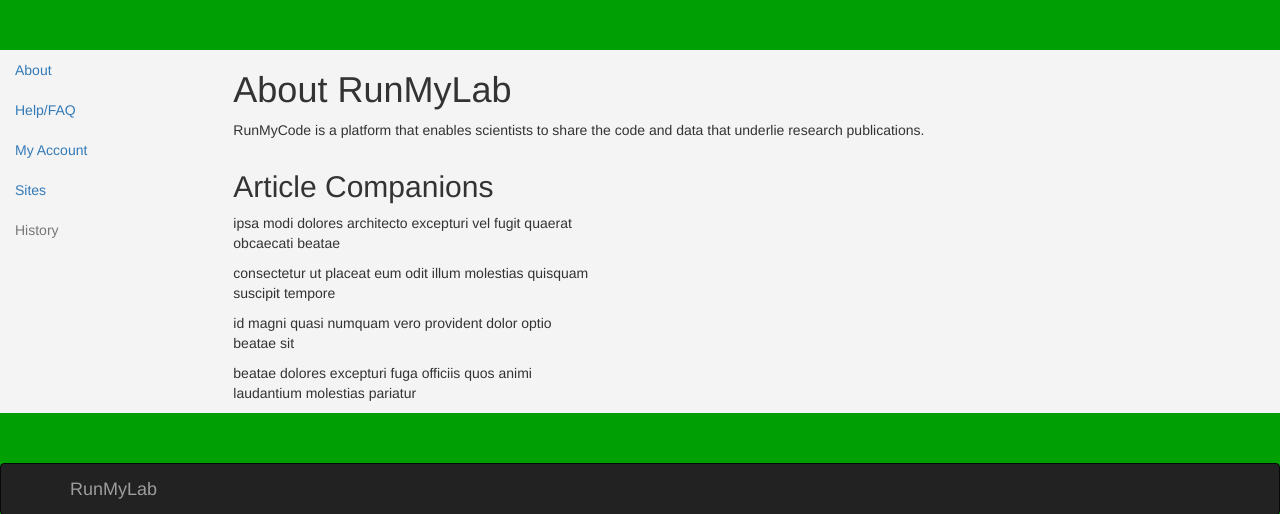
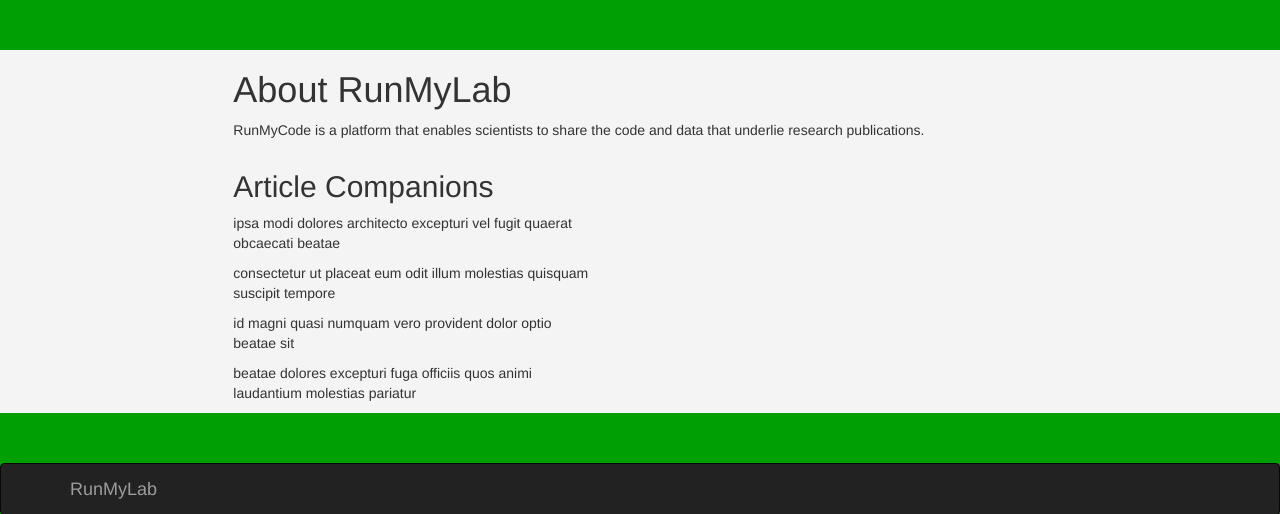
Before and after one commit to researchcompendia/researchcompendia, a Django app: page / in a window 1280 px wide; the page is wider, and only the part inside the window is pictured. Shown: the part 52-566 px from the top of that part. Run offline with Django 3.2, Linux system fonts and the light colour scheme; the visitor is signed in with stand-in values (Sample User, id 1); data that the repository does not hold is empty; parts of the project's set-up code (start-up, migrations or seed data) failed here and were passed over; some libraries are stand-ins or nearby versions.

Commit message:
I hate the side nav

```diff
--- a/companionpages/templates/base.html
+++ b/companionpages/templates/base.html
@@ -26,17 +26,9 @@
 {% include 'header.html' %}
 
 <div class="row rmc-light">
+
   {% block sidenav %}
   <div class="col-lg-2">
-    <ul class="nav">
-      <li><a href="#about">About</a></li>
-      <li><a href="#Help">Help/FAQ</a></li>
-      {% if user.is_authenticated %}
-      <li><a href="#">My Account</a></li>
-      <li><a href="#">Sites</a></li>
-      <li class="disabled"><a href="#">History</a></li>
-      {% endif %}
-    </ul>
   </div>
   {% endblock sidenav %}
 
--- a/companionpages/templates/footer.html
+++ b/companionpages/templates/footer.html
@@ -11,10 +11,11 @@
     <div class="nav-collapse collapse navbar-responsive-collapse">
       <ul class="nav navbar-nav">
         <li>
-        <li class="disabled"><a href="#about" class="navbar-link">About</a></li>
+        <li><a href="#about" class="navbar-link">About</a></li>
+        <li><a href="/contact" class="navbar-link">Contact</a></li>
+        <li><a href="/help" class="navbar-link">Help</a></li>
         <li class="disabled"><a href="#privacy" class="navbar-link">Privacy Policy</a></li>
         <li class="disabled"><a href="#privacy" class="navbar-link">Terms of Use</a></li>
-        <li><a href="/contact" class="navbar-link">Contact</a></li>
         </ul>
     </div>
   </div>
--- a/companionpages/templates/header.html
+++ b/companionpages/templates/header.html
@@ -24,10 +24,14 @@
       </form>
       <ul class="nav navbar-nav pull-right">
         {% if user.is_authenticated %}
+        <li><a href="">Dashboard</a>
+        <li><a href="">My Sites</a>
+        <li><a href="">My Results</a>
         <li class="dropdown">
         <a class="dropdown-toggle" data-toggle="dropdown" href="#">
             {% firstof user.get_short_name user.get_username %}<b class="caret"></b></a>
           <ul class="dropdown-menu">
+            <li><a href="#">My Account</a></li>
             <li><a href="/accounts/logout">Logout</a></li>
             {% if user.is_staff %}
             <li><a href="{% url 'admin:index' %}">Admin</a></li>
```
